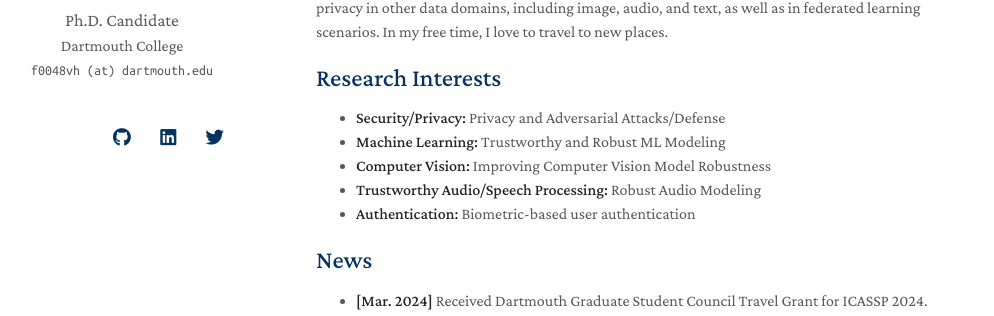
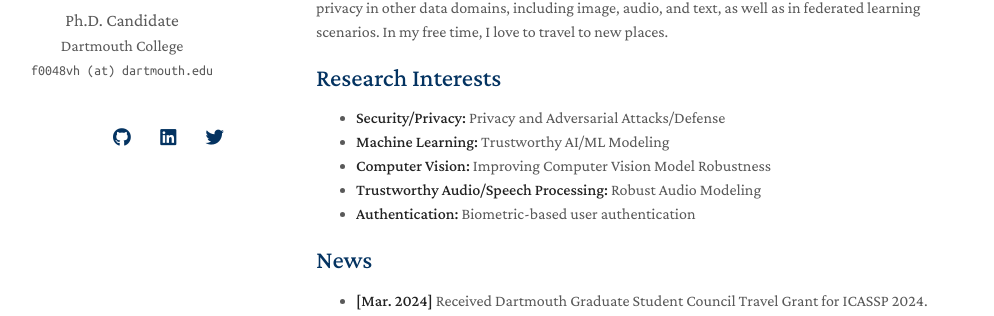
Before and after one commit to SayantonDibbo/SayantonDibbo.github.io, a Jekyll site: the page built from index.md, in a window 1280 px wide and 900 px high. Shown: the part 233-549 px from the top of the window, without its empty margins (154-1148 px from the left). Built offline with Jekyll 4.4.1, drawn with Linux system fonts in a browser that asks for light colours; nearby versions of some CDN libraries; a style sheet for code colours, icons or effects is not loaded; our own code applies the rules of GitHub Pages for plain Markdown files.

Commit message:
Update index.md

```diff
--- a/index.md
+++ b/index.md
@@ -12,7 +12,7 @@ In my free time, I love to travel to new places.
 ## Research Interests
 
 - **Security/Privacy:** Privacy and Adversarial Attacks/Defense
-- **Machine Learning:** Trustworthy and Robust ML Modeling
+- **Machine Learning:** Trustworthy AI/ML Modeling
 - **Computer Vision:** Improving Computer Vision Model Robustness
 - **Trustworthy Audio/Speech Processing:** Robust Audio Modeling
 - **Authentication:** Biometric-based user authentication
```
